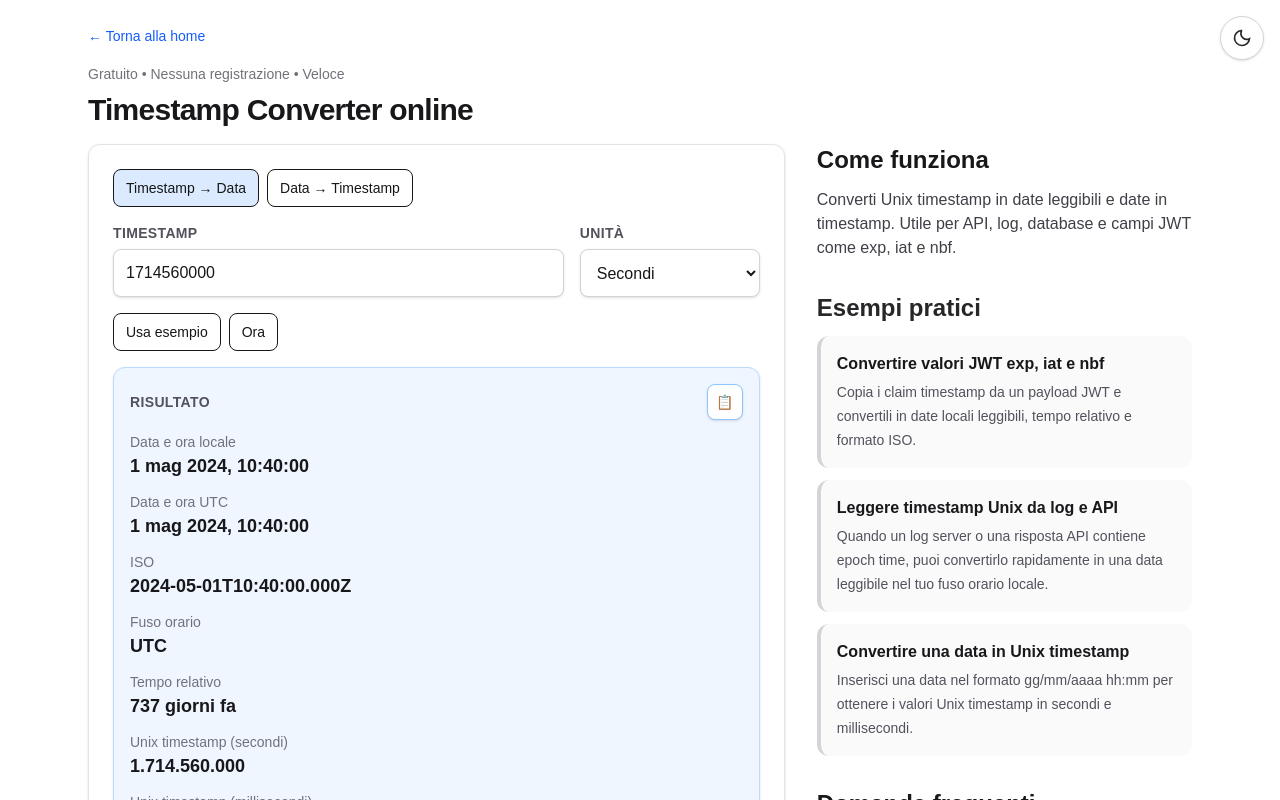
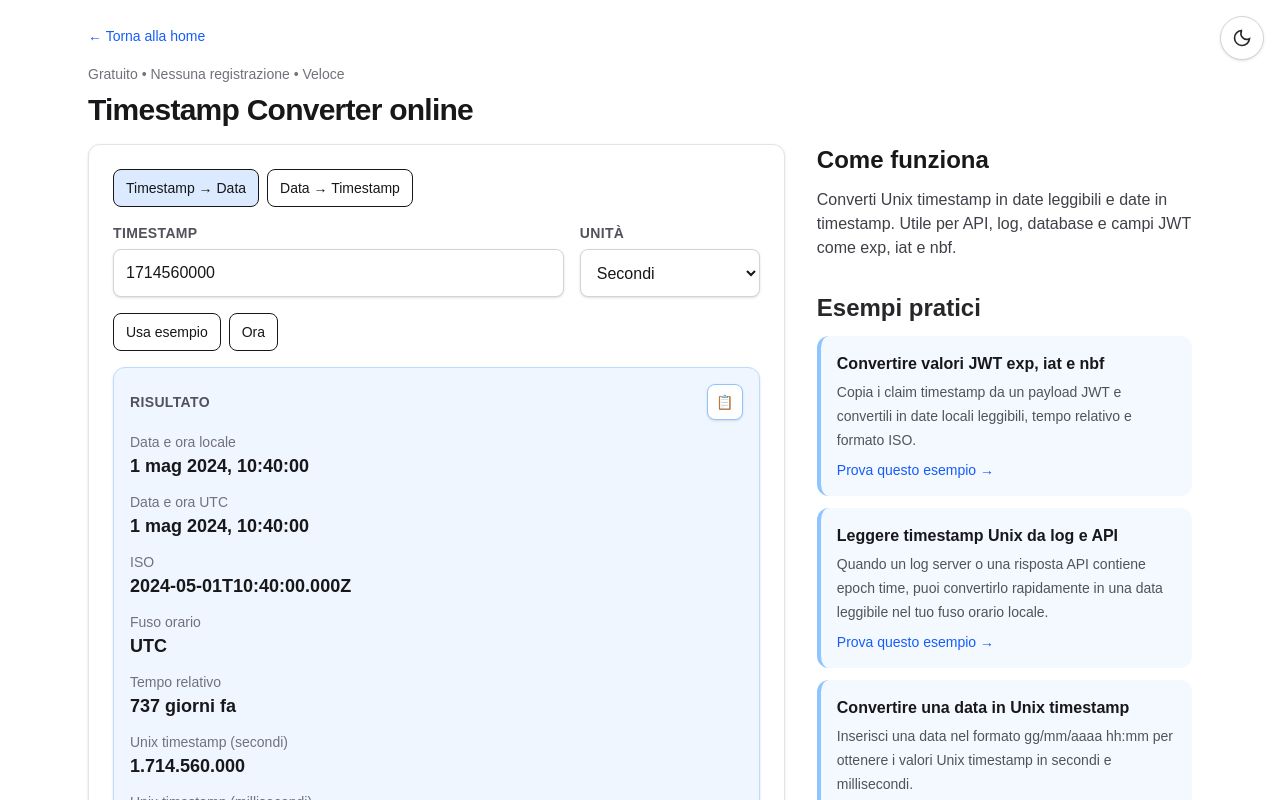
Before and after one commit to elpablo/calcolafacile, a Next.js app: page /it/timestamp-converter in a window 1280 px wide. Shown: the top 800 px of the page. Built offline with nearby package versions, Linux system fonts and the light colour scheme.

Commit message:
Enhance timestamp converter with Suspense for loading handling and add example support for JWT expiration, API log timestamps, and date to timestamp conversions

```diff
--- a/src/app/en/timestamp-converter/page.js
+++ b/src/app/en/timestamp-converter/page.js
@@ -1,5 +1,6 @@
 
 
+import { Suspense } from "react";
 import TimestampConverter from "./TimestampConverter";
 
 export const metadata = {
@@ -16,5 +17,9 @@ export const metadata = {
 };
 
 export default function TimestampConverterPage() {
-    return <TimestampConverter />;
+    return (
+        <Suspense fallback={null}>
+            <TimestampConverter />
+        </Suspense>
+    );
 }
--- a/src/app/it/timestamp-converter/page.js
+++ b/src/app/it/timestamp-converter/page.js
@@ -1,5 +1,6 @@
 
 
+import { Suspense } from "react";
 import TimestampConverter from "./TimestampConverter";
 
 export const metadata = {
@@ -16,5 +17,9 @@ export const metadata = {
 };
 
 export default function TimestampConverterPage() {
-    return <TimestampConverter />;
+    return (
+        <Suspense fallback={null}>
+            <TimestampConverter />
+        </Suspense>
+    );
 }
--- a/src/components/tools/timestamp/TimestampConverterCore.js
+++ b/src/components/tools/timestamp/TimestampConverterCore.js
@@ -1,7 +1,9 @@
 "use client";
 
+import { useSearchParams } from "next/navigation";
 import { useMemo, useState, useSyncExternalStore } from "react";
 import ToolLayout, { ResultBox } from "@/components/ToolLayout";
+import { timestampConverterExamples } from "@/data/toolExamples/timestampConverterExamples";
 
 const labelClass =
     "mb-1.5 block text-sm font-semibold uppercase tracking-wide text-zinc-600 dark:text-zinc-300";
@@ -128,10 +130,29 @@ export default function TimestampConverterCore({ content }) {
         sample,
     } = content;
 
+    const searchParams = useSearchParams();
+
     const [mode, setMode] = useState("timestampToDate");
     const [timestamp, setTimestamp] = useState(sample.timestamp);
     const [timestampUnit, setTimestampUnit] = useState(sample.unit);
     const [dateTime, setDateTime] = useState(sample.dateTime);
+
+    const [lastSearchParams, setLastSearchParams] = useState(searchParams);
+
+    if (lastSearchParams !== searchParams) {
+        setLastSearchParams(searchParams);
+
+        const exampleKey = searchParams.get("example");
+        const example = exampleKey ? timestampConverterExamples[exampleKey] : null;
+
+        if (example) {
+            setMode(example.mode || "timestampToDate");
+            setTimestamp(example.timestamp);
+            setTimestampUnit(example.unit || "seconds");
+            setDateTime(example.dateTime);
+        }
+    }
+
     const isHydrated = useSyncExternalStore(subscribe, getClientSnapshot, getServerSnapshot);
 
     const result = useMemo(() => {
--- /dev/null
+++ b/src/data/toolExamples/timestampConverterExamples.js
@@ -0,0 +1,22 @@
+
+
+export const timestampConverterExamples = {
+    jwtExpiration: {
+        mode: "timestampToDate",
+        timestamp: 1893456000,
+        unit: "seconds",
+        dateTime: "01/01/2030 00:00",
+    },
+    apiLogTimestamp: {
+        mode: "timestampToDate",
+        timestamp: 1714560000,
+        unit: "seconds",
+        dateTime: "01/05/2024 12:00",
+    },
+    dateToTimestamp: {
+        mode: "dateToTimestamp",
+        timestamp: 946684800,
+        unit: "seconds",
+        dateTime: "01/01/2000 00:00",
+    },
+};
--- a/src/locales/tools/timestampConverter.en.js
+++ b/src/locales/tools/timestampConverter.en.js
@@ -29,16 +29,19 @@ const timestampConverterEn = {
             title: "Convert JWT exp, iat and nbf values",
             description:
                 "Copy timestamp claims from a JWT payload and convert them into readable local dates, relative time and ISO format.",
+            href: "/en/timestamp-converter?example=jwtExpiration",
         },
         {
             title: "Read Unix timestamps from logs and APIs",
             description:
                 "When a server log or API response contains epoch time, quickly convert it to a readable date in your local timezone.",
+            href: "/en/timestamp-converter?example=apiLogTimestamp",
         },
         {
             title: "Convert a date to Unix timestamp",
             description:
                 "Enter a date in MM/DD/YYYY HH:mm format to get Unix timestamp values in both seconds and milliseconds.",
+            href: "/en/timestamp-converter?example=dateToTimestamp",
         },
     ],
     faq: (
--- a/src/locales/tools/timestampConverter.it.js
+++ b/src/locales/tools/timestampConverter.it.js
@@ -27,16 +27,19 @@ const timestampConverterIt = {
             title: "Convertire valori JWT exp, iat e nbf",
             description:
                 "Copia i claim timestamp da un payload JWT e convertili in date locali leggibili, tempo relativo e formato ISO.",
+            href: "/it/timestamp-converter?example=jwtExpiration",
         },
         {
             title: "Leggere timestamp Unix da log e API",
             description:
                 "Quando un log server o una risposta API contiene epoch time, puoi convertirlo rapidamente in una data leggibile nel tuo fuso orario locale.",
+            href: "/it/timestamp-converter?example=apiLogTimestamp",
         },
         {
             title: "Convertire una data in Unix timestamp",
             description:
                 "Inserisci una data nel formato gg/mm/aaaa hh:mm per ottenere i valori Unix timestamp in secondi e millisecondi.",
+            href: "/it/timestamp-converter?example=dateToTimestamp",
         },
     ],
     faq: (
```
